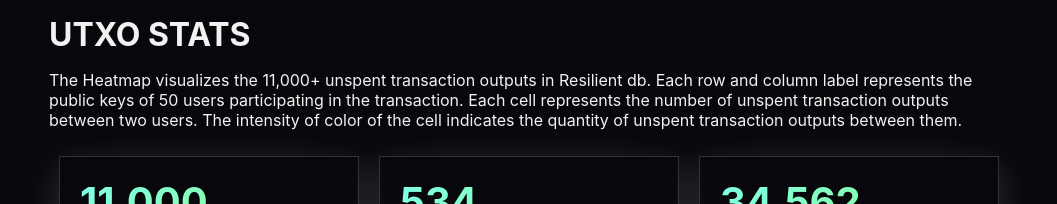
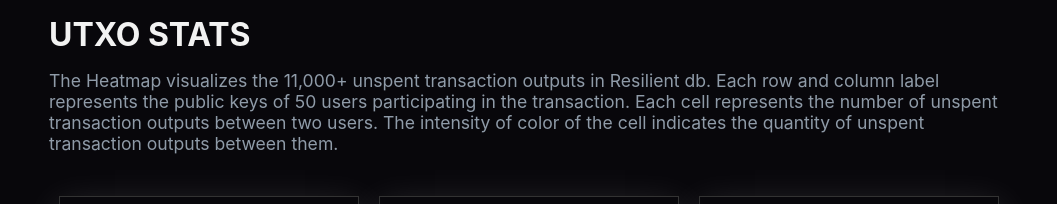
Before and after one commit to acharyadarshan/UTXO-Visualization, a React (Create React App) app: page / in a window 1280 px wide. Shown: the part 149-353 px from the top of the page, without its empty margins (111-1168 px from the left). Built offline with nearby package versions, Linux system fonts and the light colour scheme; no server answers.

Commit message:
increase font size for description

```diff
--- a/src/components/Heatmap.css
+++ b/src/components/Heatmap.css
@@ -233,8 +233,9 @@ header h1 {
 }
 
 .description p {
-    font-size: 1em;
-    margin-bottom: 1rem;
+    font-size: 1.1rem;
+    margin-bottom: 2rem;
+    color: #8f9ba8;
 }
 
 .stats {
```
